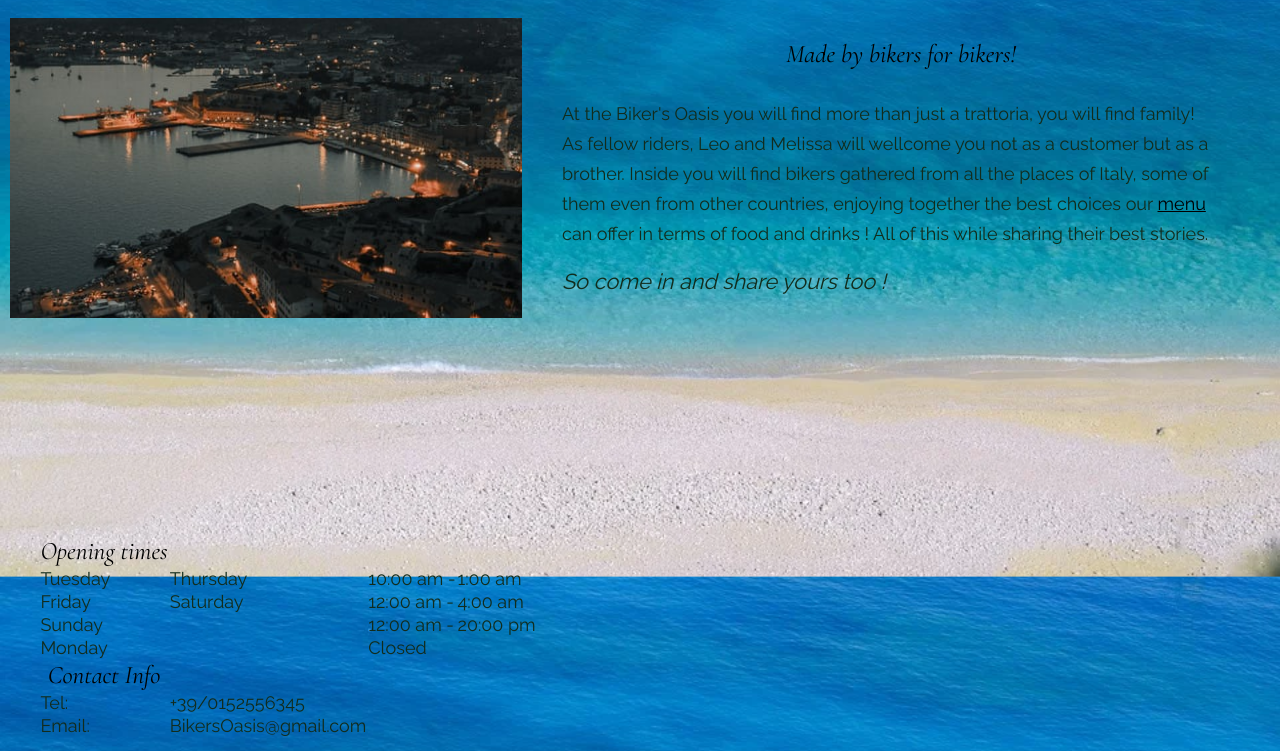
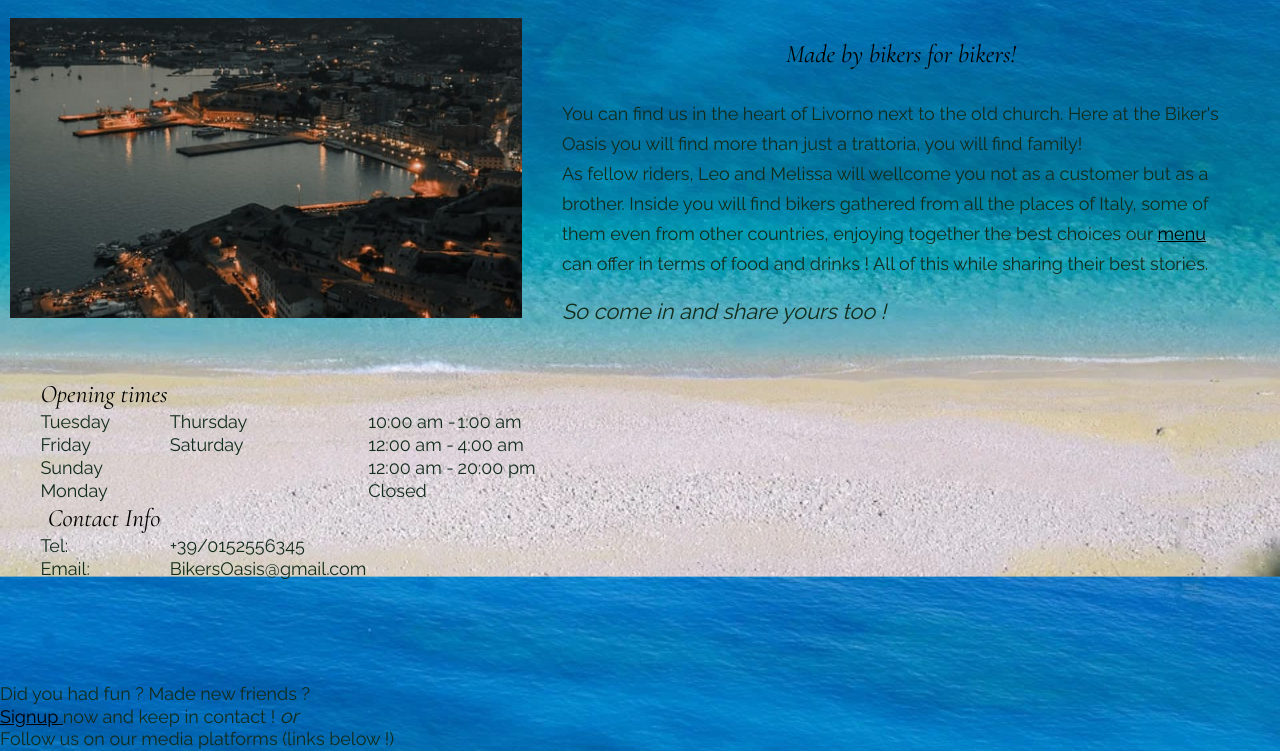
Before and after one commit to Code-Institute-Submissions/Valyx-Oasis_v2.0_SepResub, a plain HTML site: page index.html in a window 1280 px wide. Shown: the part 1130-1881 px from the top of the page. Drawn offline with nearby package versions, Linux system fonts and the light colour scheme; a web font is replaced by a local one.

```diff
--- a/assets/css/style.css
+++ b/assets/css/style.css
@@ -102,8 +102,6 @@
 /* description section */
 
 #description {
-    height: 900px;
-    width: 100%;
     border-top: solid black 10px;
     position: relative;
 }
--- a/index.html
+++ b/index.html
@@ -72,7 +72,8 @@
                 <br>
                 <h3>Made by bikers for bikers!</h3>
 
-                <p id="us">At the Biker's Oasis you will find more than just a trattoria, you will find family!
+                <p id="us">You can find us in the heart of Livorno next to the old church.
+                    Here at the Biker's Oasis you will find more than just a trattoria, you will find family!
                     <br>
                     As fellow riders, Leo and Melissa will wellcome you not as a customer but as a brother. Inside you
                     will
@@ -89,7 +90,6 @@
 
 
     </section>
-    <br>
     <section>
         <div id="times">
             <div id="times_table_div">
@@ -139,6 +139,7 @@
                 </table>
             </div>
         </div>
+        <br>
         <p>Did you had fun ? Made new friends ? <br><a href="signup.html">Signup </a>now and keep in
             contact ! <em style="font-size: 110%;">or</em>
             <br>Follow us on our media platforms (links below !)
```
Also changed, not shown: 2 other files.
